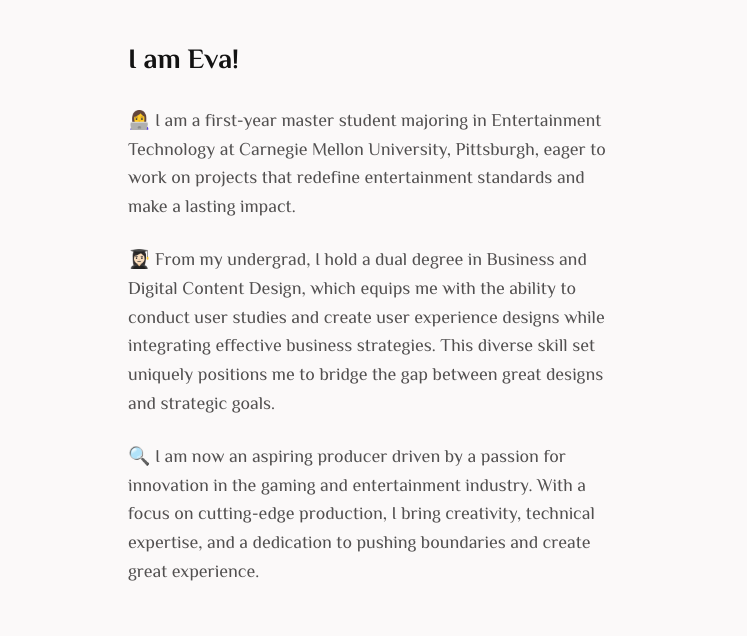
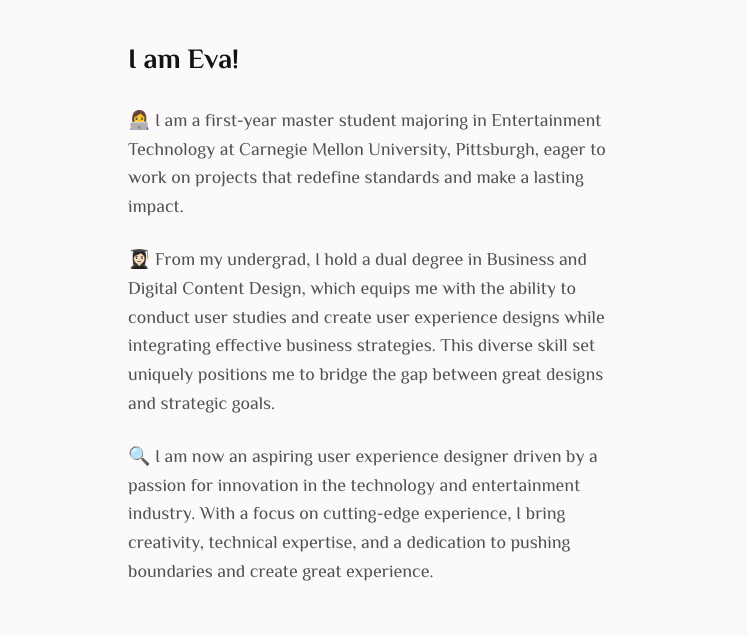
Before and after one commit to evachang0925/evachang0925.github.io, a plain HTML site: page about.html in a window 1280 px wide. Shown: the part 227-863 px from the top of the page, 0-747 px from the left. Drawn offline with nearby package versions, Linux system fonts and the light colour scheme.

Commit message:
ux design

```diff
--- a/about.html
+++ b/about.html
@@ -82,7 +82,7 @@
                     <p class="about_description"><span>I am Eva!<br></span></p>
                     <p class="about_description">
                         👩‍💻 I am a first-year master student majoring in Entertainment Technology at Carnegie Mellon University, Pittsburgh,
-                        eager to work on projects that redefine entertainment standards and make a lasting impact.
+                        eager to work on projects that redefine standards and make a lasting impact.
                     </p>
                     <p class="about_description">
                         👩🏻‍🎓 From my undergrad, I hold a dual degree in Business and Digital Content Design,
@@ -90,8 +90,8 @@
                         This diverse skill set uniquely positions me to bridge the gap between great designs and strategic goals.
                     </p>
                     <p class="about_description">
-                        🔍 I am now an aspiring producer driven by a passion for innovation in the gaming and entertainment industry.
-                        With a focus on cutting-edge production, I bring creativity, technical expertise, and a dedication to pushing boundaries and create great experience.
+                        🔍 I am now an aspiring user experience designer driven by a passion for innovation in the technology and entertainment industry.
+                        With a focus on cutting-edge experience, I bring creativity, technical expertise, and a dedication to pushing boundaries and create great experience.
                     </p>
                     <!-- <p class="about_description">
                         💻
```
Also changed, not shown: index.html (+5 -5 lines).
